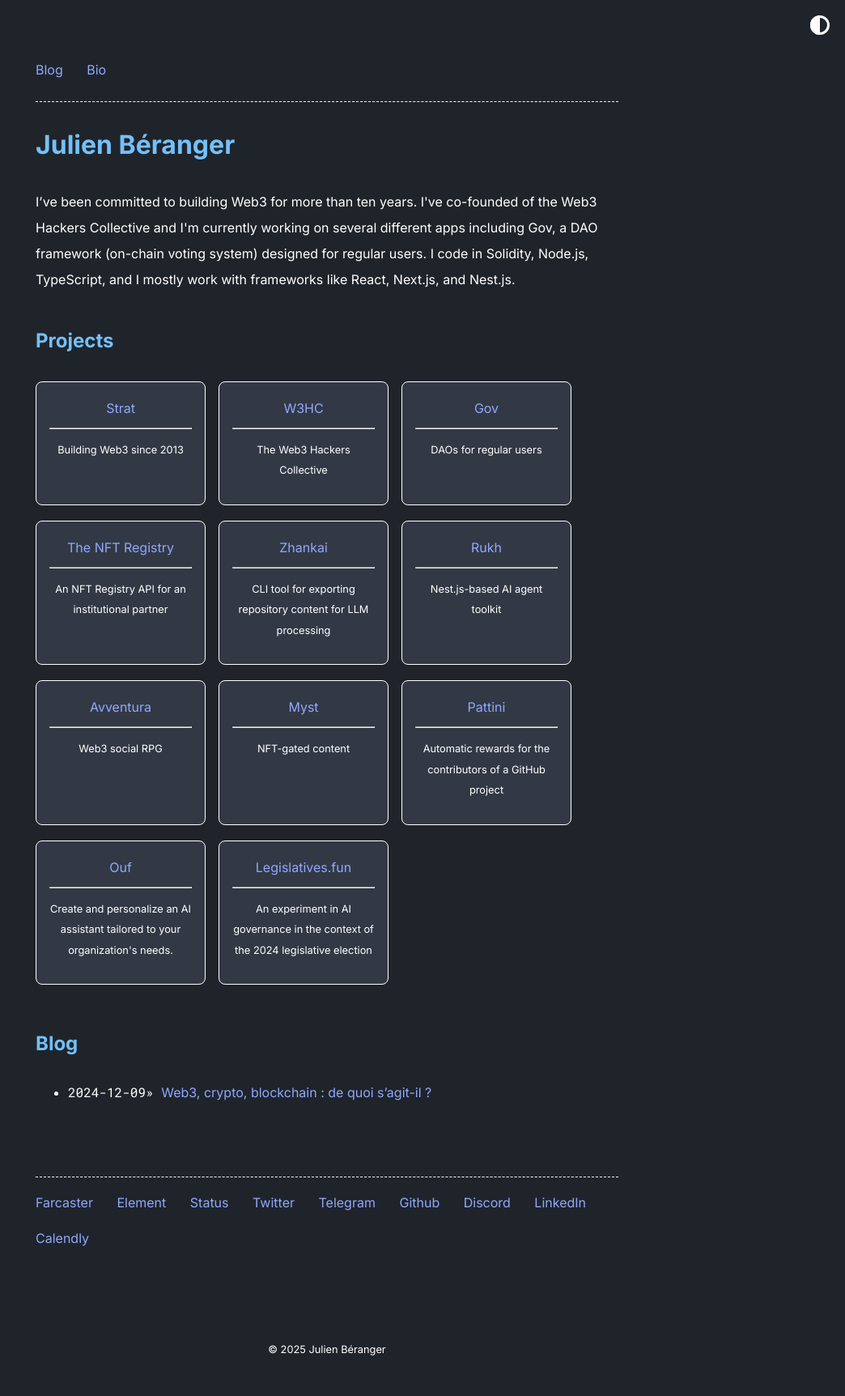
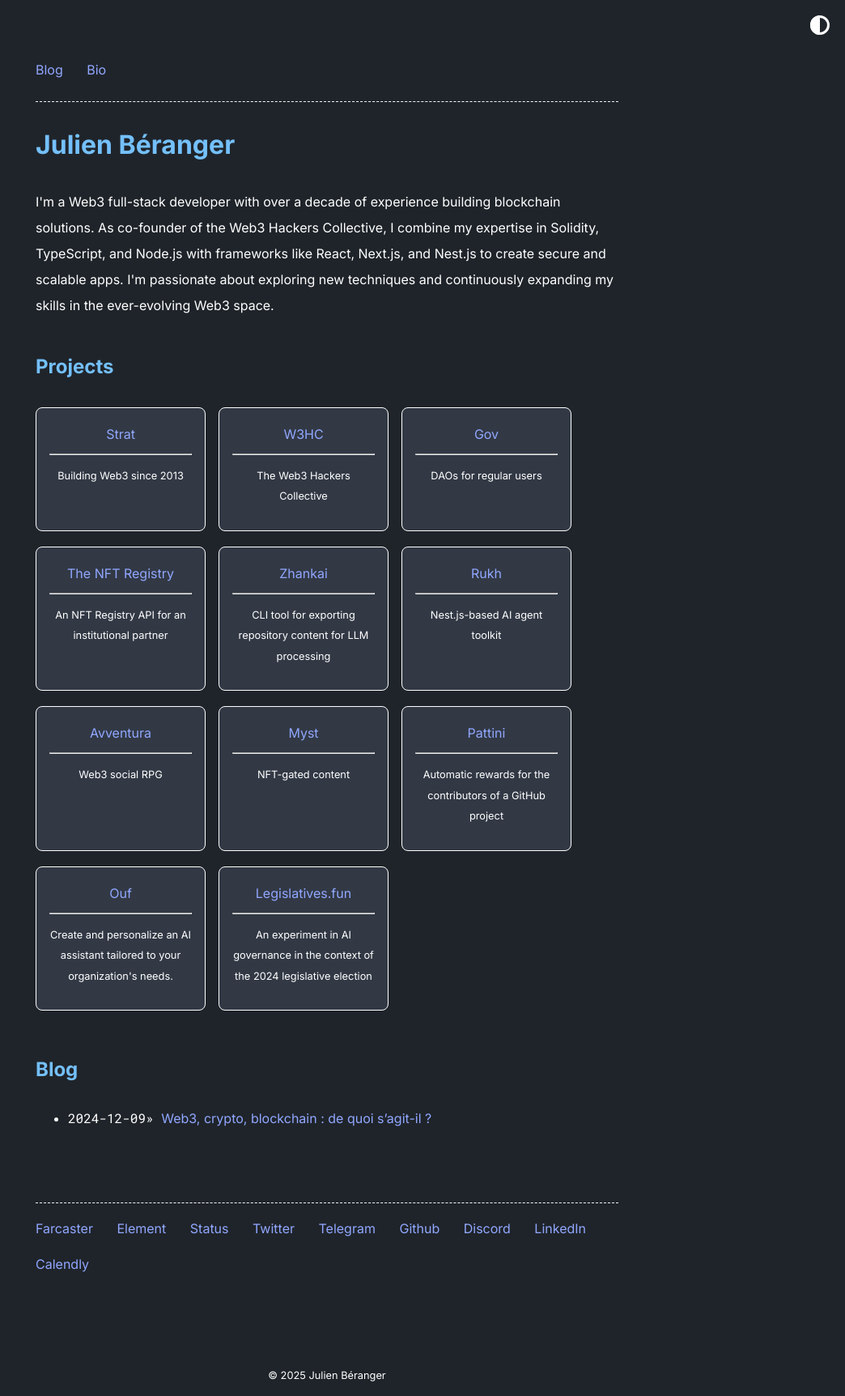
Before and after one commit to julienbrg/personal-website, a Jekyll site: the page built from index.md, in a window 1280 px wide. Shown: the whole page at 81% size, without its empty margins (236-1280 px from the left). Built offline with Jekyll 4.4.1, drawn with Linux system fonts in a browser that asks for light colours; before the commit the page ends 1692 px from its top, so only the background shows below that.

Commit message:
fix intro

```diff
--- a/_config.yml
+++ b/_config.yml
@@ -2,7 +2,7 @@
 author: Julien Béranger
 url: https://julienberanger.com # root address of the site
 description: > # description of the site (multiple lines allowed)
-  I’ve been committed to building Web3 for more than ten years. I've co-founded of the Web3 Hackers Collective and I'm currently working on several different apps including Gov, a DAO framework (on-chain voting system) designed for regular users. I code in Solidity, Node.js, TypeScript, and I mostly work with frameworks like React, Next.js, and Nest.js.
+  I'm a Web3 full-stack developer with over a decade of experience building blockchain solutions. As co-founder of the Web3 Hackers Collective, I combine my expertise in Solidity, TypeScript, and Node.js with frameworks like React, Next.js, and Nest.js to create secure and scalable apps. I'm passionate about exploring new techniques and continuously expanding my skills in the ever-evolving Web3 space.
 permalink: /:slug
 favicon: "./logo.png" # relative path to site's favicon
 
```
